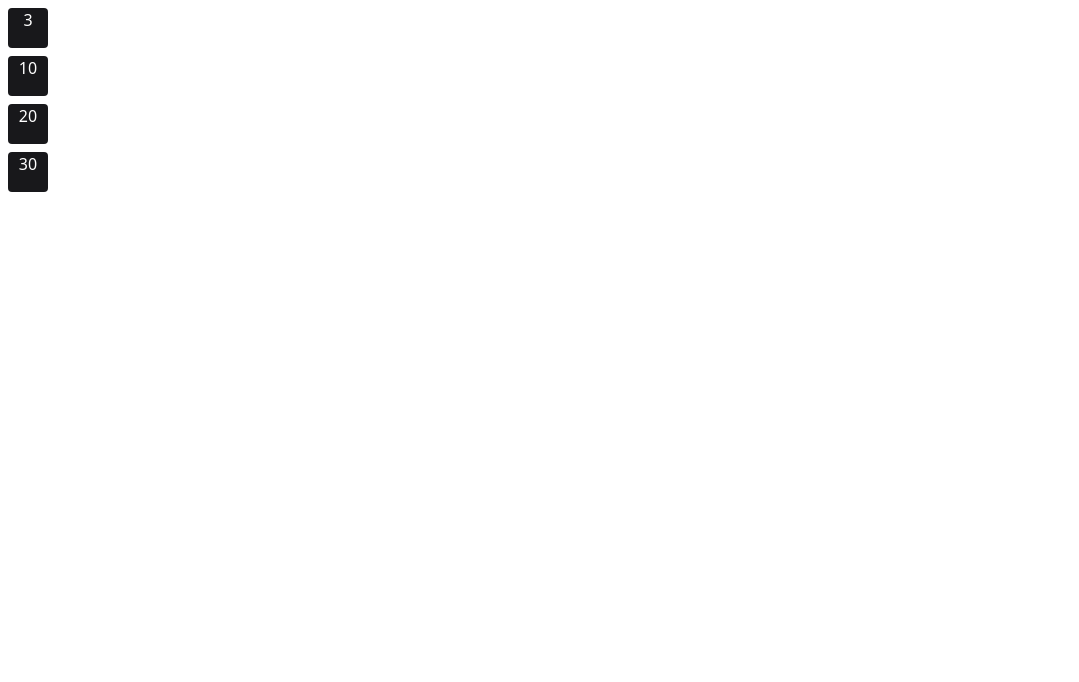
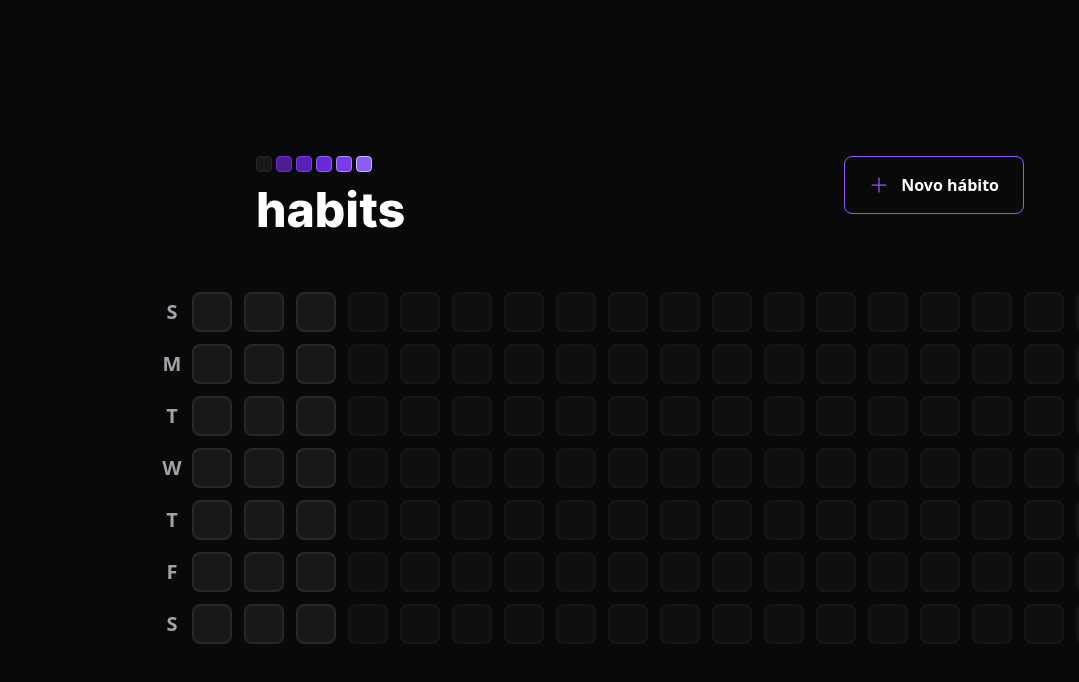
Before and after one commit to samuel-cabral/habits-web, a React (Vite) app: page / in a window 1280 px wide. Shown: the top 682 px of the page, without its empty margins (0-1079 px from the left). Built offline with nearby package versions, Linux system fonts and the light colour scheme.

Commit message:
feat: home page fished

```diff
--- a/index.html
+++ b/index.html
@@ -6,7 +6,7 @@
     <meta name="viewport" content="width=device-width, initial-scale=1.0" />
     <title>Vite + React + TS</title>
   </head>
-  <body>
+  <body class="bg-background text-white">
     <div id="root"></div>
     <script type="module" src="/src/main.tsx"></script>
   </body>
--- a/package.json
+++ b/package.json
@@ -9,6 +9,9 @@
     "preview": "vite preview"
   },
   "dependencies": {
+    "axios": "^1.2.3",
+    "dayjs": "^1.11.7",
+    "phosphor-react": "^1.4.1",
     "react": "^18.2.0",
     "react-dom": "^18.2.0"
   },
--- a/src/App.tsx
+++ b/src/App.tsx
@@ -1,15 +1,18 @@
-import { Habit } from './components/Habit'
+import './styles/global.css'
+import { Header } from './components/Header'
+import { SummaryTable } from './components/SummaryTable'
 
-function App() {
+// import { Habit } from './components/Habit'
+
+export function App() {
 
   return (
-    <div className="App">
-      <Habit completed={3} />
-      <Habit completed={10} />
-      <Habit completed={20} />
-      <Habit completed={30} />
+    <div className="w-screen h-screen flex justify-center items-center">
+      <div className="w-full max-w-5xl px-6 flex flex-col gap-16">
+
+        <Header />
+        <SummaryTable />
+      </div>
     </div>
   )
 }
-
-export default App
--- a/src/components/Habit.tsx
+++ b/src/components/Habit.tsx
@@ -1,11 +1,10 @@
-interface HabitProps {
-  completed: number
-}
+// interface HabitDayProps {
+//   completed: number
+// }
 
-export function Habit(props: HabitProps) {
+export function HabitDay() {
   return (
-    <div className="bg-zinc-900 w-10 h-10 text-white rounded m-2 text-center flex item-center justify-center">
-      {props.completed}
+    <div className="w-10 h-10 bg-zinc-900 border-2 border-zinc-800 rounded-lg">
     </div>
   )
 }
--- /dev/null
+++ b/src/components/Header.tsx
@@ -0,0 +1,19 @@
+import { Plus } from 'phosphor-react';
+
+import logoImage from '../assets/logo.svg'
+
+export function Header() {
+  return (
+    <div className='w-full max-w-3xl mx-auto flex items-start justify-between'>
+      <img src={logoImage} alt='Habits' />
+
+      <button
+        type="button"
+        className="border border-violet-500 font-semibold rounded-lg px-6 py-4 flex items-center gap-3 hover:border-violet-300"
+      >
+        <Plus size={20} className="text-violet-500" />
+        Novo hábito
+      </button>
+    </div>
+  )
+}
--- /dev/null
+++ b/src/components/SummaryTable.tsx
@@ -0,0 +1,51 @@
+import { generateDatesFromYearBeginning } from "../utils/generate-dates-year-beginning";
+import { HabitDay } from "./Habit";
+
+const weekDays = [
+  'S',
+  'M',
+  'T',
+  'W',
+  'T',
+  'F',
+  'S',
+]
+
+const summaryDates = generateDatesFromYearBeginning()
+
+const minimumSummaryDatesSize = 18 * 7 // 18 weeks
+const amountOfDaysToFill = minimumSummaryDatesSize - summaryDates.length
+
+export function SummaryTable(): JSX.Element {
+  return (
+    <div className="w-full flex">
+      <div className="grid grid-rows-7 grid-flow-row gap-3">
+        {weekDays.map((weekDay, index) => {
+          return (
+          <div
+            key={`${weekDay}-${index}`}
+            className="text-zinc-400 text-xl font-bold h-10 w-10 flex items-center justify-center"
+          >
+            {weekDay}
+          </div>
+          )
+        })}
+      </div>
+
+      <div className="grid grid-rows-7 grid-flow-col gap-3">
+        {summaryDates.map(date => {
+          return <HabitDay key={date.toString()} />
+        })}
+
+        {amountOfDaysToFill > 0 && Array.from({ length: amountOfDaysToFill }).map((_, index) => {
+          return (
+            <div
+              key={index}
+              className="w-10 h-10 bg-zinc-900 border-2 border-zinc-800 rounded-lg opacity-40 cursor-not-allowed"
+            />
+          )
+        })}
+      </div>
+    </div>
+  );
+};
--- a/src/main.tsx
+++ b/src/main.tsx
@@ -1,7 +1,6 @@
 import React from 'react'
 import ReactDOM from 'react-dom/client'
-import App from './App'
-import './styles/global.css'
+import { App } from './App'
 
 ReactDOM.createRoot(document.getElementById('root') as HTMLElement).render(
   <React.StrictMode>
--- /dev/null
+++ b/src/utils/generate-dates-year-beginning.ts
@@ -0,0 +1,16 @@
+import dayjs from 'dayjs'
+
+export function generateDatesFromYearBeginning() {
+  const firstDayOfTheYear = dayjs().startOf('year');
+  const today = new Date()
+
+  const dates: Date[] = []
+  let compareDate = firstDayOfTheYear
+
+  while (compareDate.isBefore(today)) {
+    dates.push(compareDate.toDate())
+    compareDate = compareDate.add(1, 'day')
+  }
+
+  return dates
+}
--- a/tailwind.config.cjs
+++ b/tailwind.config.cjs
@@ -5,7 +5,15 @@
     "./src/**/*.{js,ts,jsx,tsx}"
   ],
   theme: {
-    extend: {},
+    extend: {
+      colors: {
+        background: '#09090A'
+      },
+
+      gridTemplateRows: {
+        7: 'repeat(7, minmax(0, 1fr))'
+      }
+    },
   },
   plugins: [],
 }
```
Also changed, not shown: src/assets/logo.svg (added), 1 other file (tests, documents, lock files or other folders).
